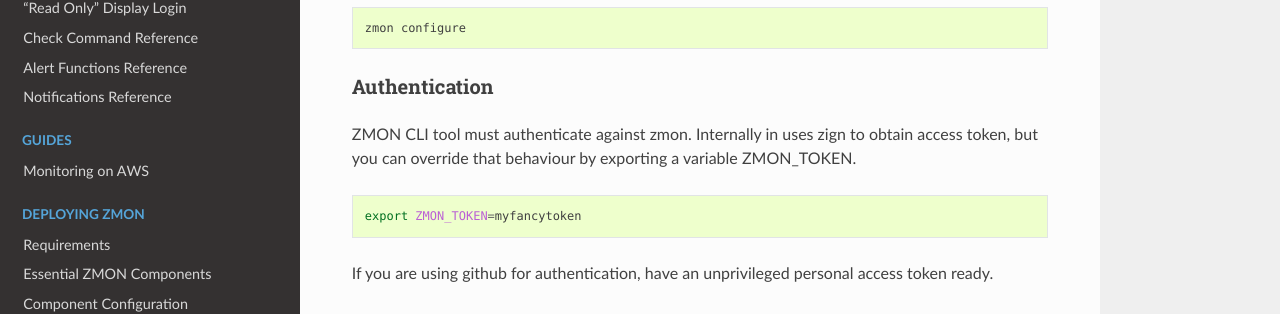
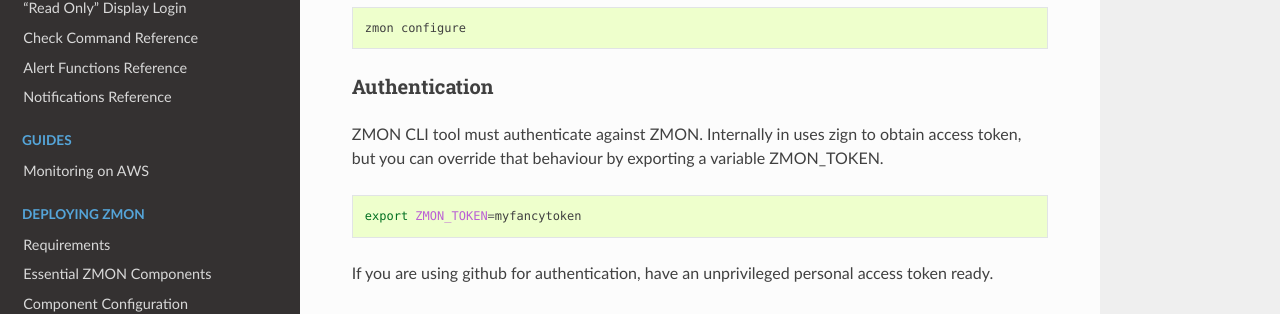
Before and after one commit to zalando-zmon/zmon-docs, a Sphinx documentation site: the page built from docs/developer/zmon-cli.rst, in a window 1280 px wide and 900 px high, scrolled down 314 px. Shown: the part 133-447 px from the top of the window. Built offline with Sphinx 7.4.7 and the Read the Docs theme 2.0.0, drawn with Linux system fonts in a browser that asks for light colours.

```diff
--- a/docs/developer/zmon-cli.rst
+++ b/docs/developer/zmon-cli.rst
@@ -25,7 +25,7 @@ Configure your zmon cli by running ``configure``-
 Authentication
 ^^^^^^^^^^^^^^
 
-ZMON CLI tool must authenticate against zmon. Internally in uses zign to obtain access token, but you can override that behaviour by exporting a variable ZMON_TOKEN.
+ZMON CLI tool must authenticate against ZMON. Internally in uses zign to obtain access token, but you can override that behaviour by exporting a variable ZMON_TOKEN.
 
 .. code-block:: bash
 
```
